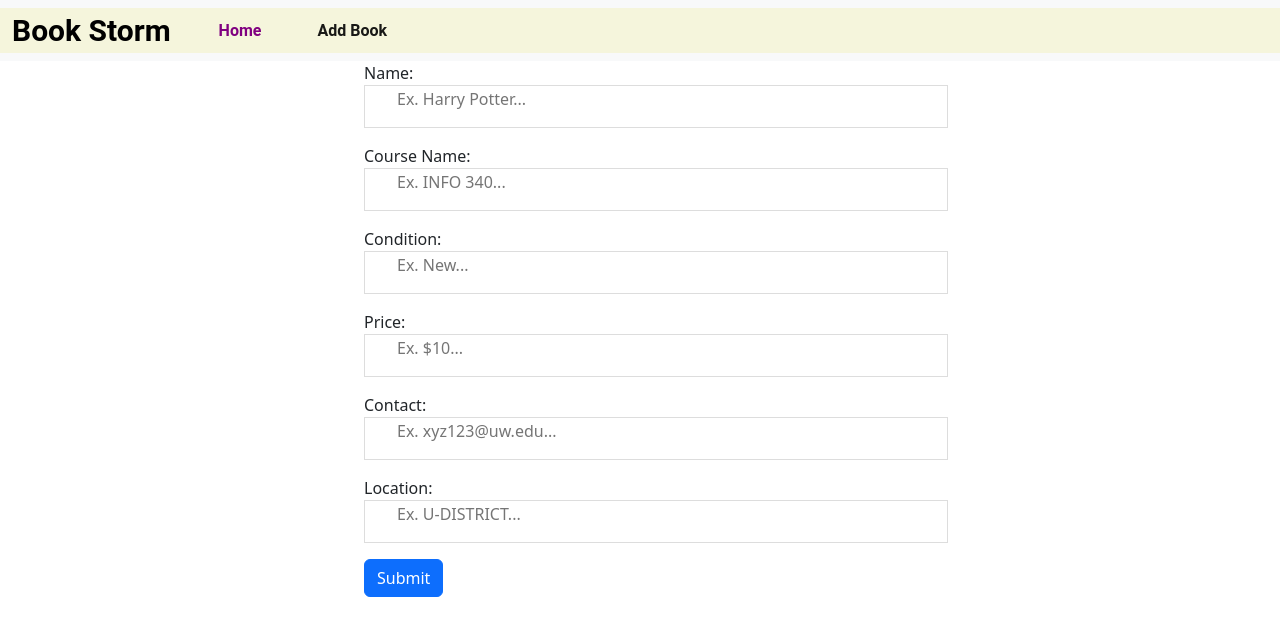
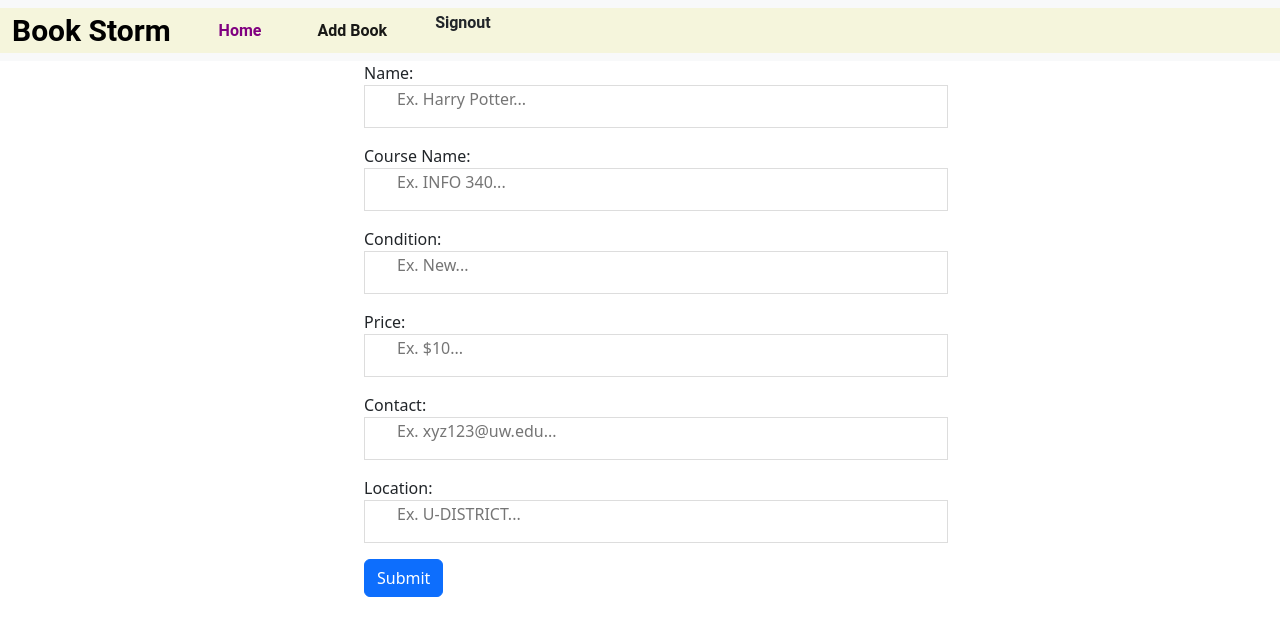
Before and after one commit to chocoloe/book-thrift-site, a React (Create React App) app: page /addBook in a window 1280 px wide. Shown: the top 636 px of the page. Built offline with nearby package versions, Linux system fonts and the light colour scheme.

Commit message:
add sign out in navbar

```diff
--- a/src/components/AddBook.js
+++ b/src/components/AddBook.js
@@ -58,7 +58,7 @@ export default function AddBook(props) {
     return (
         <div className="container addingBook">
 
-            { complete && <p>MISSON SUCCESS</p>}
+            { complete && <p>Upload Success!</p>}
 
             <form onSubmit={handleSubmit}>
                 <label>
--- a/src/components/HomePage.js
+++ b/src/components/HomePage.js
@@ -6,6 +6,7 @@ import { BookGrid } from './BookGrid';
 import { db } from '../firebase';
 import { ref, onValue } from 'firebase/database';
 import { getAuth } from 'firebase/auth';
+
 
 export default function HomePage(props) {
 
@@ -18,6 +19,7 @@ export default function HomePage(props) {
     }
 
     console.log('SUCCESS');
+    console.log(auth.currentUser);
 
     const [books, setBooks] = useState([]);
 
--- a/src/components/NavBar.js
+++ b/src/components/NavBar.js
@@ -1,7 +1,20 @@
 import React from 'react';
-import {NavLink, Link } from 'react-router-dom';
+import {NavLink, Link, Navigate } from 'react-router-dom';
+import { getAuth, signOut } from "firebase/auth";
+import { useNavigate } from 'react-router-dom';
 
 function NavBar({ books, setBooks }) {
+    const handleSignOut = () => {
+        const auth = getAuth();
+        let navigate = useNavigate();
+        signOut(auth).then(() => {
+            console.log('sign out successfully!');
+            navigate('/signin');
+        }).catch((error) => {
+            console.log(error);
+        });
+    }
+
     return (
         <nav className="navbar navbar-expand-lg bg-light">
             <div className="container-fluid">
@@ -17,6 +30,9 @@ function NavBar({ books, setBooks }) {
                         <li className="nav-item">
                             <NavLink to='/addBook' className="nav-link">Add Book</NavLink>
                         </li>
+                        <li className="nav-item" onClick={handleSignOut}>
+                            Signout
+                        </li>
                     </ul>
                 </div>
             </div>
--- a/src/components/Signin.js
+++ b/src/components/Signin.js
@@ -1,5 +1,5 @@
 import React from 'react';
-import { getAuth, EmailAuthProvider, GoogleAuthProvider } from 'firebase/auth';
+import { getAuth, EmailAuthProvider, GoogleAuthProvider, signInWithRedirect } from 'firebase/auth';
 import StyledFirebaseAuth from 'react-firebaseui/StyledFirebaseAuth';
 
 const FIREBASEUI_CONFIG_OBJ = {
@@ -10,7 +10,9 @@ const FIREBASEUI_CONFIG_OBJ = {
     signInFlow: 'pop-up',
     callbacks: {
         // what to run after the auth is successful
-        signInSuccessWithAuthResult: () => false
+        signInSuccessWithAuthResult: () => {
+
+        }
     },
     credentialHelper: 'none',
 }
--- a/src/css/mainPage.css
+++ b/src/css/mainPage.css
@@ -1,7 +1,7 @@
 /*For BookGrid*/
 .bookcard {
-    width: auto;
-    height: 100%;
+    display: flexbox;
+
 }
 
 .book-card-img {
```
